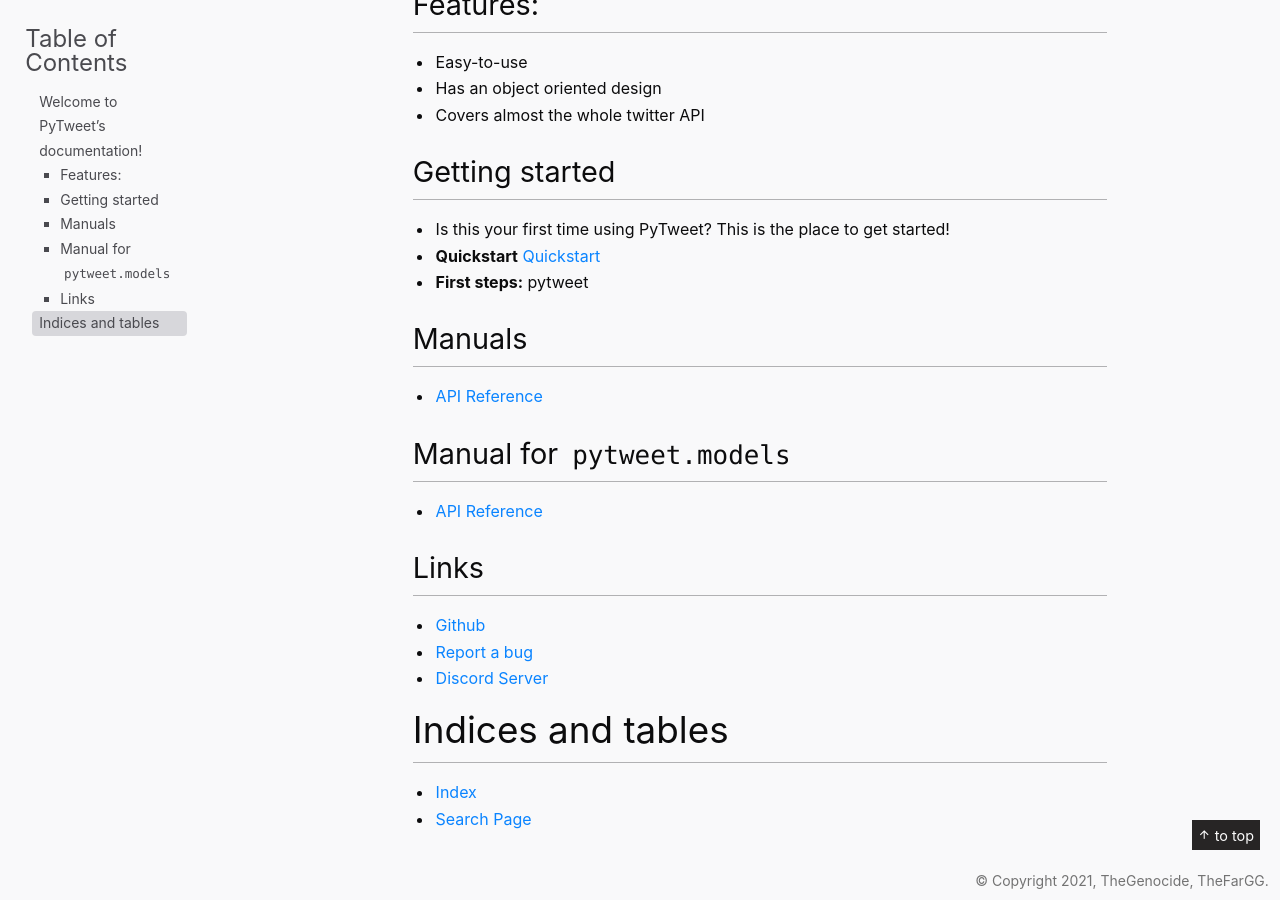
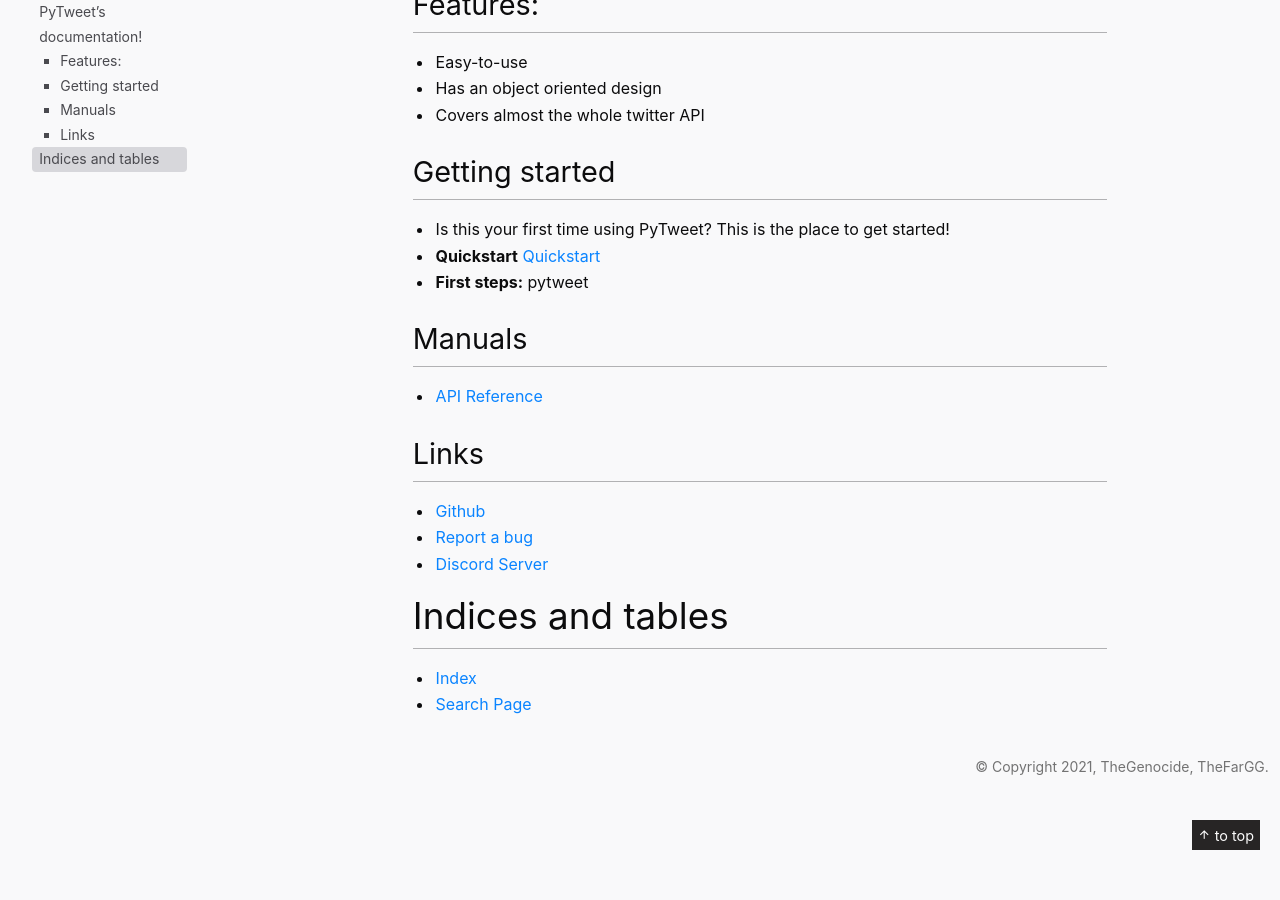
Before and after one commit to PyTweet/PyTweet, a Sphinx documentation site: the page built from docs/index.rst, in a window 1280 px wide and 900 px high, scrolled down 326 px. Built offline with Sphinx 7.4.7, drawn with Linux system fonts in a browser that asks for light colours; pages that are not in the unit, such as notebooks, are missing from menus.

Commit message:
docs: Remove manual for dataclass

```diff
--- a/docs/index.rst
+++ b/docs/index.rst
@@ -22,10 +22,6 @@
 - :doc:`api`
 
 
-Manual for ``pytweet.models``
------------------
-- :doc:`models/api`
-
 Links
 -----------------
 - :gh:`Github`
```
